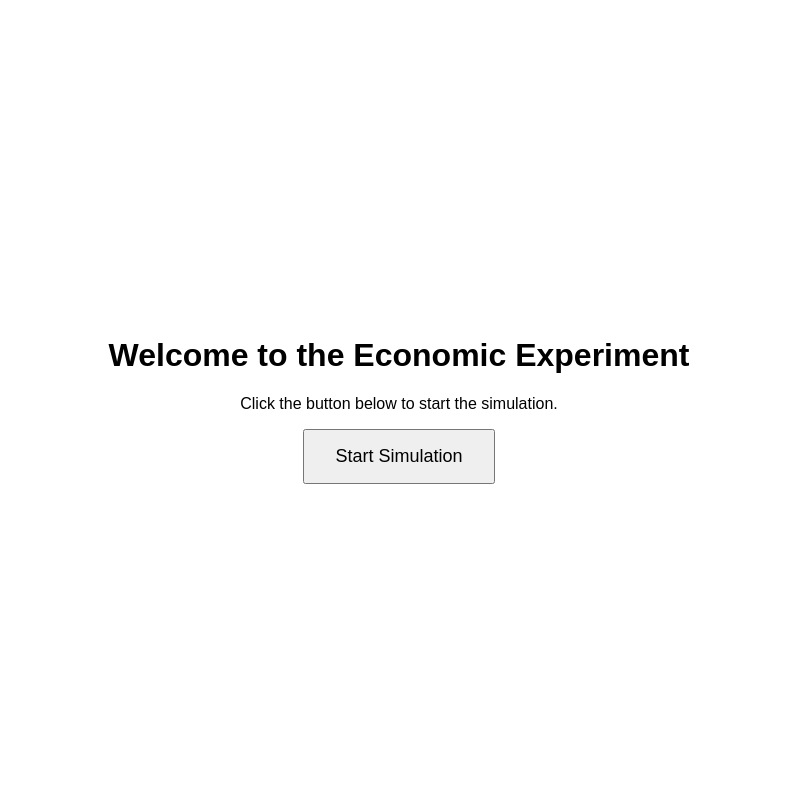
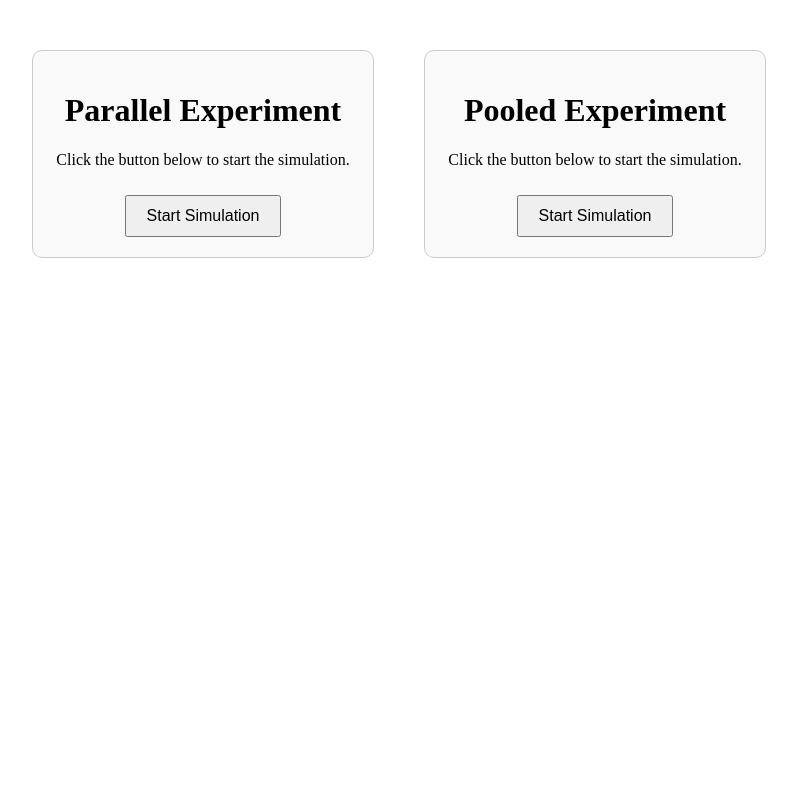
Before and after one commit to biwu6051/bizLab_sam_project, a PHP site: page / in a window 1280 px wide. Shown: the whole page, without its empty margins (241-1038 px from the left). Run offline with PHP 8.4, Linux system fonts and the light colour scheme.

Commit message:
modify index

```diff
--- a/src/index.php
+++ b/src/index.php
@@ -1,21 +1,52 @@
 <!DOCTYPE html>
-<html lang="en">
+<html>
 <head>
-    <meta charset="UTF-8">
-    <meta name="viewport" content="width=device-width, initial-scale=1.0">
-    <title>Experiment Navigation</title>
+    <title>Choose Experiment</title>
     <style>
-        /* Basic styling */
-        body { font-family: Arial, sans-serif; display: flex; justify-content: center; align-items: center; height: 100vh; margin: 0; }
-        .container { text-align: center; }
-        button { padding: 15px 30px; font-size: 18px; cursor: pointer; }
+        .container-wrapper {
+            display: flex;
+            justify-content: center;
+            align-items: flex-start;
+            gap: 50px;
+            margin-top: 50px;
+        }
+        .container {
+            width: 300px;
+            text-align: center;
+            border: 1px solid #ccc;
+            padding: 20px;
+            border-radius: 10px;
+            background-color: #f9f9f9;
+        }
+        button {
+            padding: 10px 20px;
+            font-size: 16px;
+            cursor: pointer;
+            margin-top: 10px;
+        }
+        /* echo design */
+        @media (max-width: 600px) {
+            .container-wrapper {
+                flex-direction: column;
+                align-items: center;
+                gap: 20px;
+            }
+        }
     </style>
 </head>
 <body>
-    <div class="container">
-        <h1>Welcome to the Economic Experiment</h1>
-        <p>Click the button below to start the simulation.</p>
-        <button onclick="window.location.href='/src/parallelQueue.php'">Start Simulation</button>
+    <div class="container-wrapper">
+        <div class="container">
+            <h1>Parallel Experiment</h1>
+            <p>Click the button below to start the simulation.</p>
+            <button onclick="window.location.href='/src/parallelQueue.php'">Start Simulation</button>
+        </div>
+
+        <div class="container">
+            <h1>Pooled Experiment</h1>
+            <p>Click the button below to start the simulation.</p>
+            <button onclick="window.location.href='/src/pooledQueue.php'">Start Simulation</button>
+        </div>
     </div>
 </body>
 </html>
```
